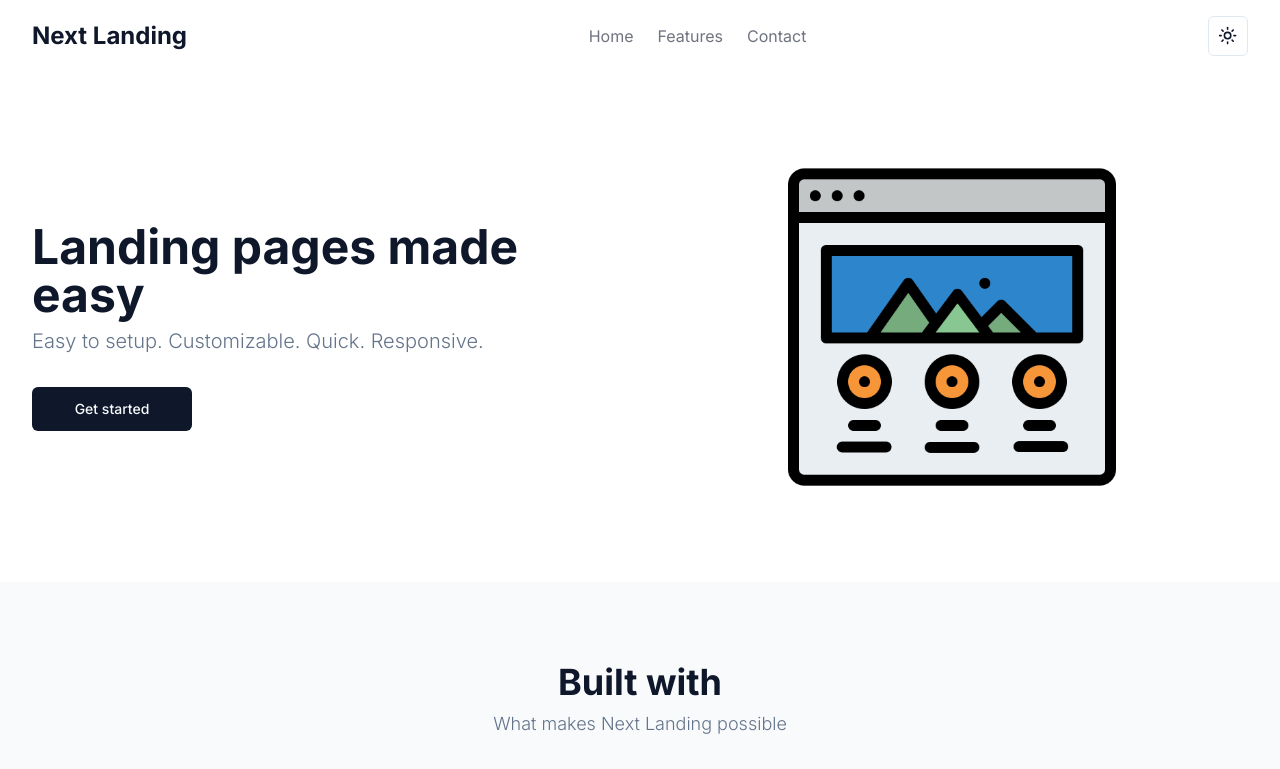
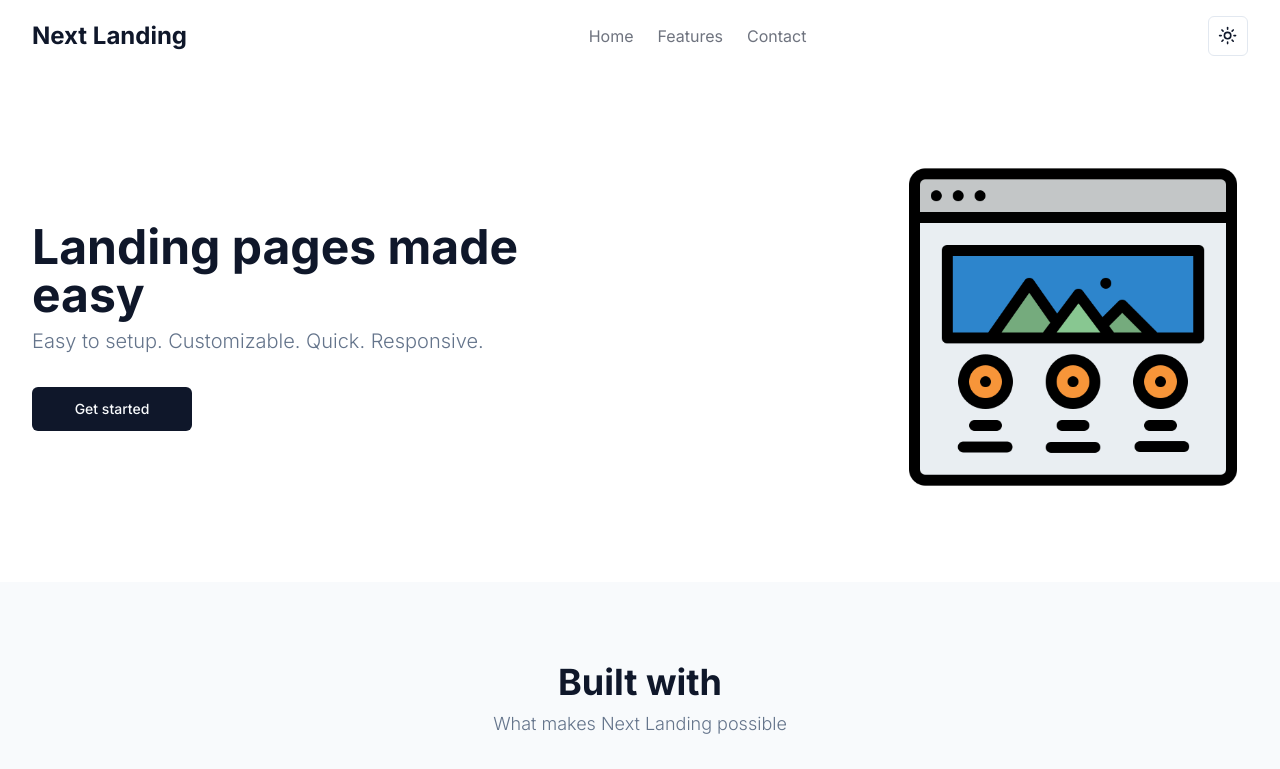
Before and after one commit to redpangilinan/next-shadcn-landing, a Next.js app: page / in a window 1280 px wide. Shown: the top 769 px of the page. Built offline with nearby package versions, Linux system fonts and the light colour scheme.

Commit message:
refactor: modify hero image to make it aligned on desktop view

```diff
--- a/components/pages/hero.tsx
+++ b/components/pages/hero.tsx
@@ -25,7 +25,7 @@ export default function HeroHeader() {
         </Link>
       </div>
       {heroHeader.image !== "" ? (
-        <div className="flex flex-1 justify-center">
+        <div className="flex flex-1 justify-center lg:justify-end">
           <Image
             src={heroHeader.image}
             width={350}
```
